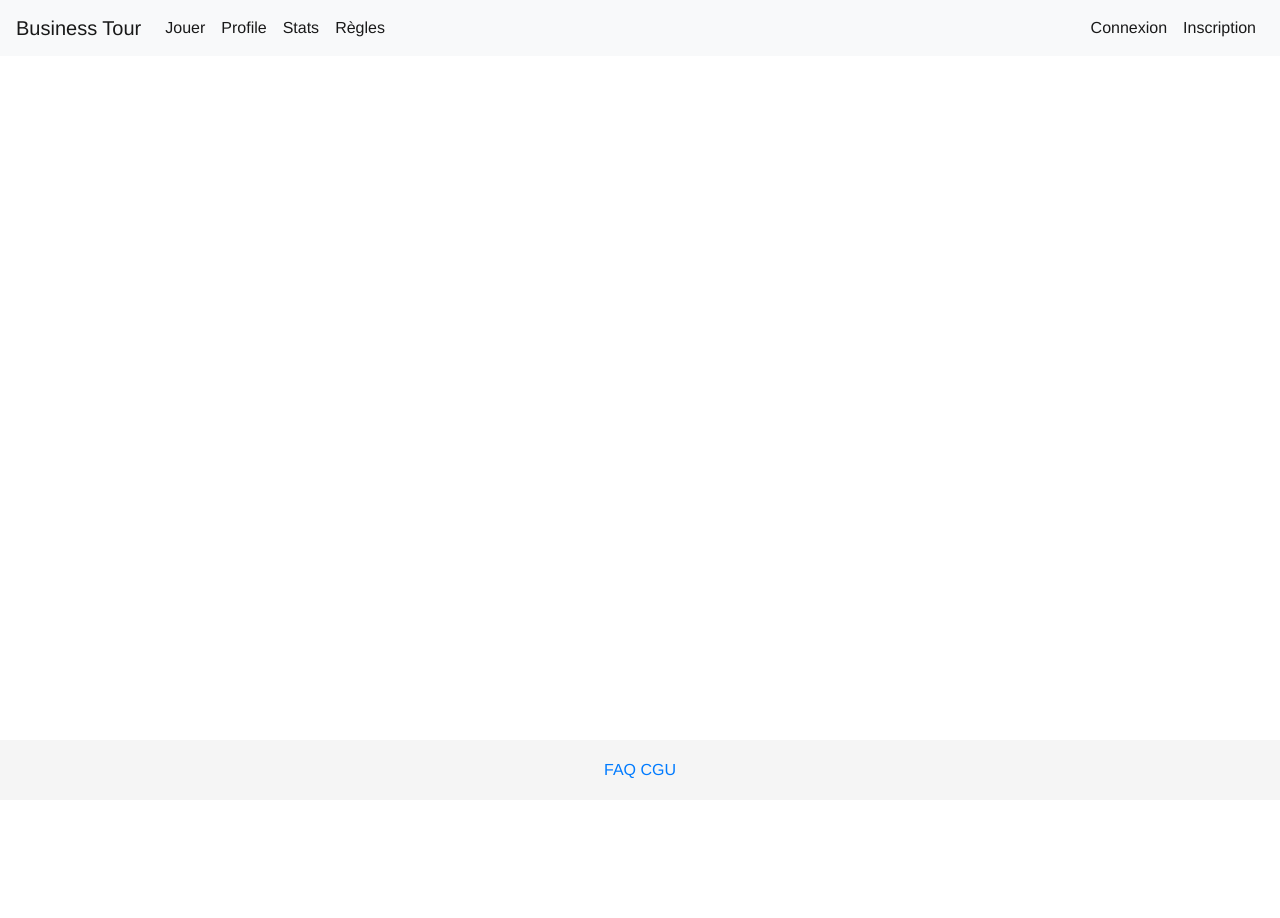
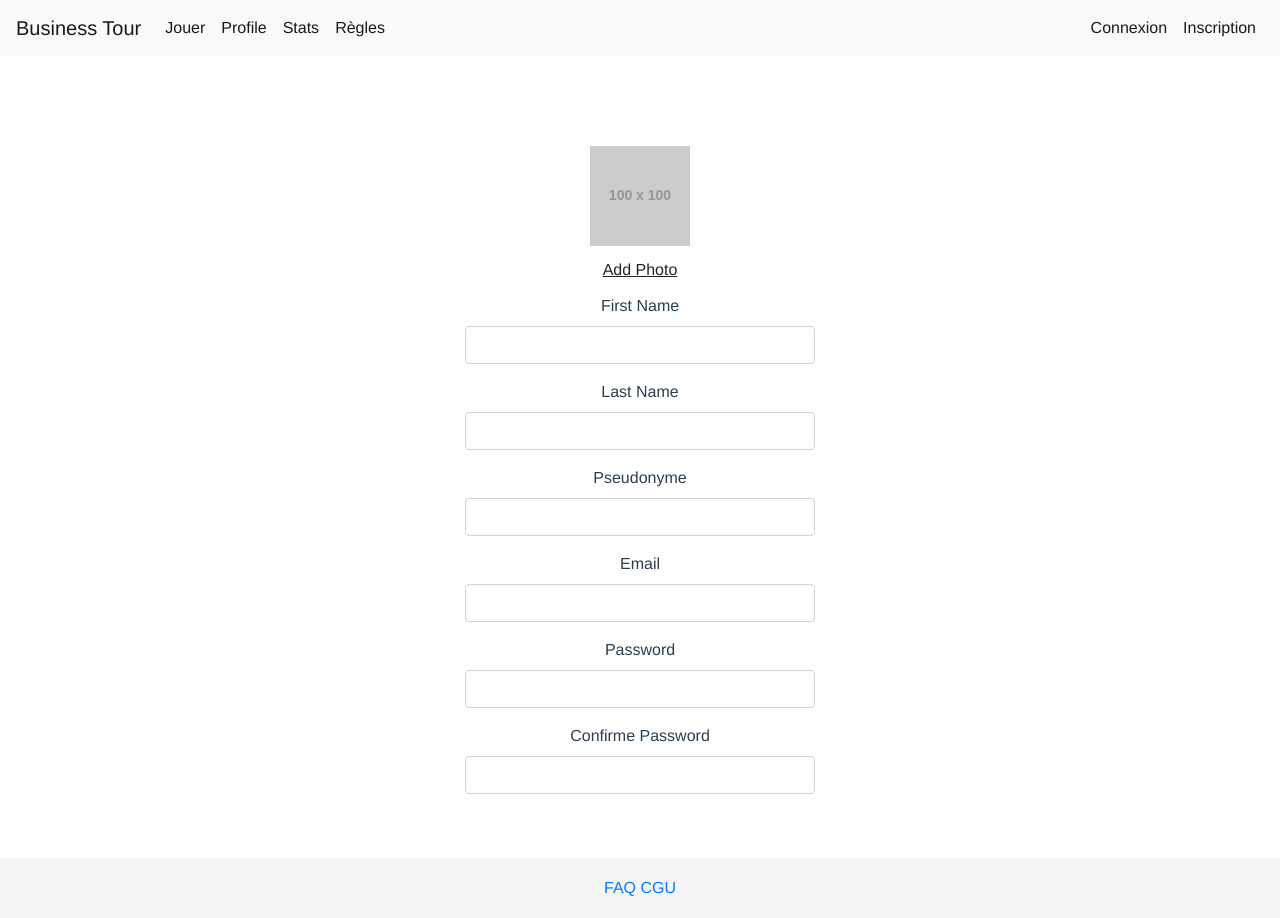
Before and after one commit to clemclx/business-tour-react, a Vue app: page /#/profile in a window 1280 px wide. Before the commit the page ends 800 px from the top, so only its background shows below. Built offline with nearby package versions, Linux system fonts and the light colour scheme.

Commit message:
Add profile page + front page

```diff
--- a/package.json
+++ b/package.json
@@ -12,6 +12,7 @@
   },
   "dependencies": {
     "bootstrap-vue": "^2.0.0-rc.11",
+    "jquery": "^3.3.1",
     "vue": "^2.5.2",
     "vue-router": "^3.0.1"
   },
--- a/src/components/Faq.vue
+++ b/src/components/Faq.vue
@@ -1,5 +1,5 @@
 <template>
-  <div class="hello">
+  <div>
   </div>
 </template>
 
--- a/src/components/Index.vue
+++ b/src/components/Index.vue
@@ -4,9 +4,9 @@
       <div class="news">
         <h1>test</h1>
       </div>
-      <div class="players d-block p-2 bg-dark text-white">
+      <!-- <div class="players d-block p-2 bg-dark text-white">
         <h4>Players:</h4>
-      </div>
+      </div> -->
     </div>
   </div>
 </template>
--- a/src/components/Profile.vue
+++ b/src/components/Profile.vue
@@ -1,20 +1,98 @@
 <template>
-  <div class="hello">
+<div class="container">
+  <div class="panel-body">
+    <form class="form-horizontal">
+      <div class="text-center">
+        <img src="http://placehold.it/100x100" alt="..." class="img-rounded">
+        <div class="clearfix"></div>
+        <div class="fileUpload btn">
+          Add Photo
+          <input type="file" class="upload" />
+        </div>
+        <!-- Firstname -->
+        <div class="form-group">
+          <label for="inputtext1" class="control-label">First Name</label>
+          <div class="row">
+            <div class="col-4"></div>
+            <div class="col-4">
+              <input type="text" class="form-control" id="inputtext1" placeholder="">
+            </div>
+            <div class="col-4"></div>
+          </div>
+        </div>
+        <!-- Lastname -->
+        <div class="form-group">
+          <label for="inputtext1" class="control-label">Last Name</label>
+          <div class="row">
+            <div class="col-4"></div>
+            <div class="col-4">
+              <input type="text" class="form-control" id="inputtext1" placeholder="">
+            </div>
+            <div class="col-4"></div>
+          </div>
+        </div>
+        <!-- Pseudonyme -->
+        <div class="form-group">
+          <label for="inputtext1" class="control-label">Pseudonyme</label>
+          <div class="row">
+            <div class="col-4"></div>
+            <div class="col-4">
+              <input type="text" class="form-control" id="inputtext1" placeholder="">
+            </div>
+            <div class="col-4"></div>
+          </div>
+        </div>
+        <!-- Email -->
+        <div class="form-group">
+          <label for="inputtext1" class="control-label">Email</label>
+          <div class="row">
+            <div class="col-4"></div>
+            <div class="col-4">
+              <input type="text" class="form-control" id="inputtext1" placeholder="">
+            </div>
+            <div class="col-4"></div>
+          </div>
+        </div>
+        <!-- Password -->
+        <div class="form-group">
+          <label for="inputtext1" class="control-label">Password</label>
+          <div class="row">
+            <div class="col-4"></div>
+            <div class="col-4">
+              <input type="text" class="form-control" id="inputtext1" placeholder="">
+            </div>
+            <div class="col-4"></div>
+          </div>
+        </div>
+        <!-- Confirme Password -->
+        <div class="form-group">
+          <label for="inputtext1" class="control-label">Confirme Password</label>
+          <div class="row">
+            <div class="col-4"></div>
+            <div class="col-4">
+              <input type="text" class="form-control" id="inputtext1" placeholder="">
+            </div>
+            <div class="col-4"></div>
+          </div>
+        </div>
+      </div>
+    </form>
+    <!-- Confirme change -->
+    <div class="row text-center">
+      <button type="button" class="btn btn-default">Sauvegarder</button>
+      <button type="button" class="btn btn-default">Reset Passsword</button>
+    </div>
   </div>
+</div>
 </template>
 
 <script>
 export default {
   name: 'HelloWorld',
   data () {
-    return {
-      msg: 'Welcome to Your Vue.js App'
-    }
   }
 }
 </script>
-
-<!-- Add "scoped" attribute to limit CSS to this component only -->
 <style scoped>
 h1, h2 {
   font-weight: normal;
@@ -30,4 +108,36 @@ li {
 a {
   color: #42b983;
 }
+.panel-body{
+  margin-top: 90px;
+}
+.row .main{
+  padding: 0px;
+  margin: 0px;
+}
+.fileUpload {
+  position: relative;
+  overflow: hidden;
+  margin: 5px;
+  text-decoration: underline;
+}
+.fileUpload input.upload {
+  position: absolute;
+  top: 0;
+  right: 0;
+  margin: 0;
+  padding: 0;
+  font-size: 20px;
+  cursor: pointer;
+  opacity: 0;
+  filter: alpha(opacity=0);
+}
+.verticle-content{
+  display: block;
+}
+button{
+  margin-bottom: 30px;
+  margin-top: 40px;
+  position: center;
+}
 </style>
--- a/src/main.js
+++ b/src/main.js
@@ -3,11 +3,12 @@
 import Vue from 'vue'
 import App from './App'
 import router from './router'
+import JQuery from 'jquery'
 import BootstrapVue from 'bootstrap-vue'
 import 'bootstrap/dist/css/bootstrap.css'
 import 'bootstrap-vue/dist/bootstrap-vue.css'
 
-Vue.use(BootstrapVue)
+Vue.use(BootstrapVue, JQuery)
 Vue.config.productionTip = false
 
 /* eslint-disable no-new */
```
Also changed, not shown: src/App.vue (+26 -0 lines), 1 other file (tests, documents, lock files or other folders).
